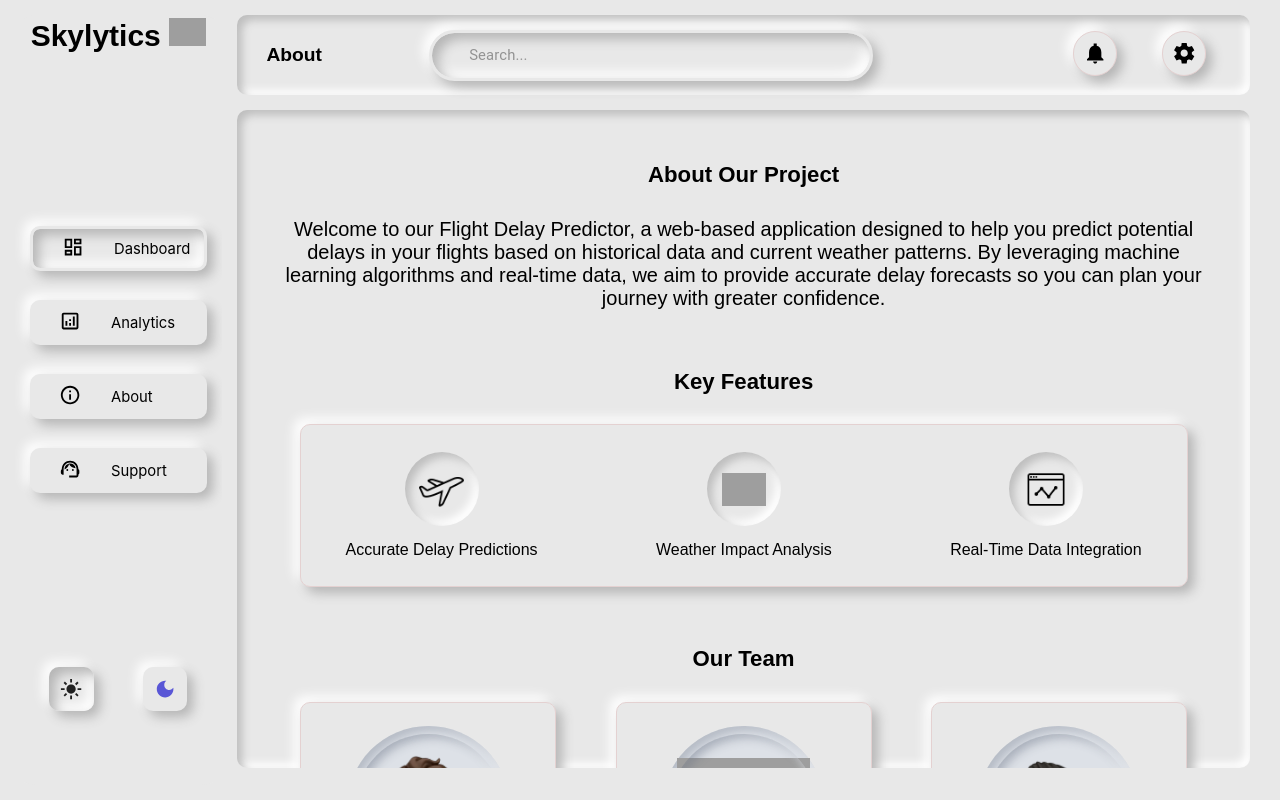
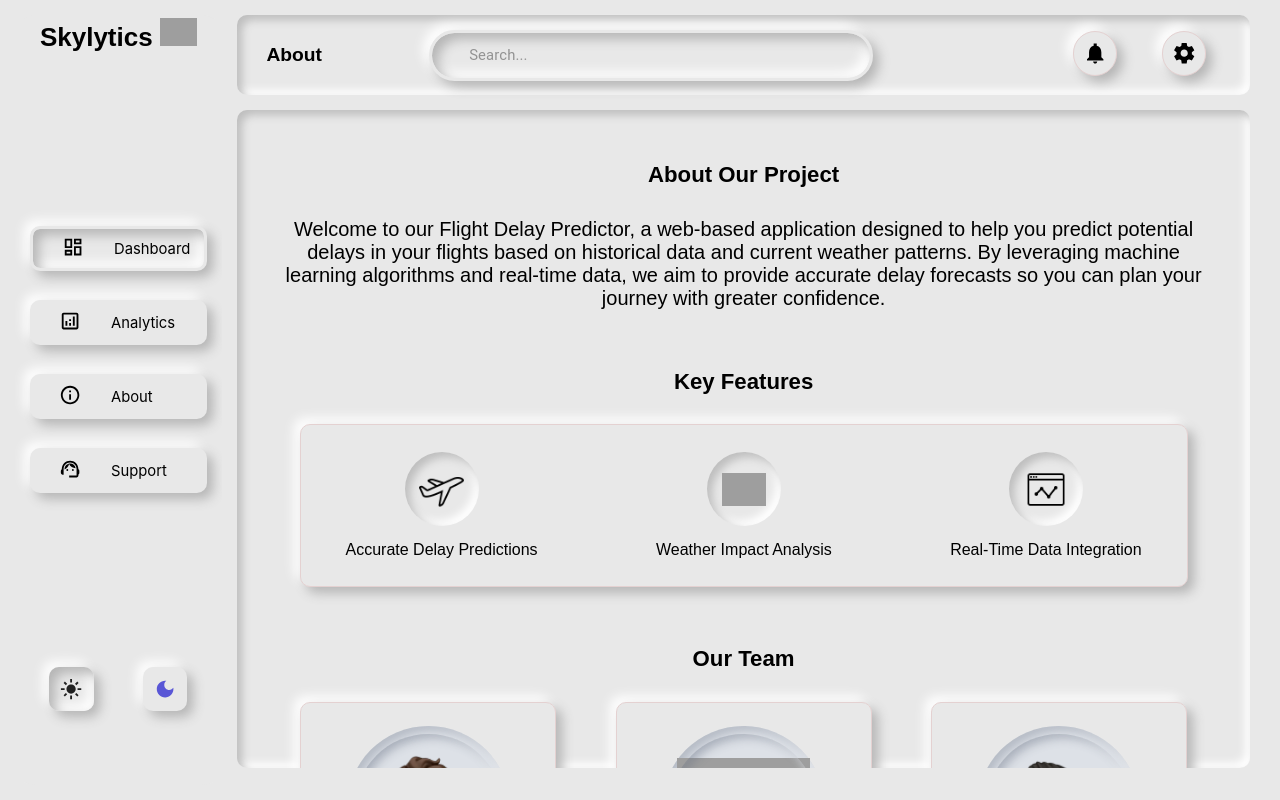
Before and after one commit to j-davidwhite/skylitics, a React (Create React App) app: page /about in a window 1280 px wide. Built offline with nearby package versions, Linux system fonts and the light colour scheme; grey boxes are pictures that could not be loaded; a web font is replaced by a local one.

Commit message:
Update Sidebar.css

```diff
--- a/src/components/Sidebar/Sidebar.css
+++ b/src/components/Sidebar/Sidebar.css
@@ -51,7 +51,7 @@
   font-optical-sizing: auto;
   font-weight: 600;
   font-style: normal;
-  font-size: 30px !important;
+  font-size: 26px !important;
 }
 /*================================ SIDEBAR TOP ================================*/
 .sidebar-top {
```
